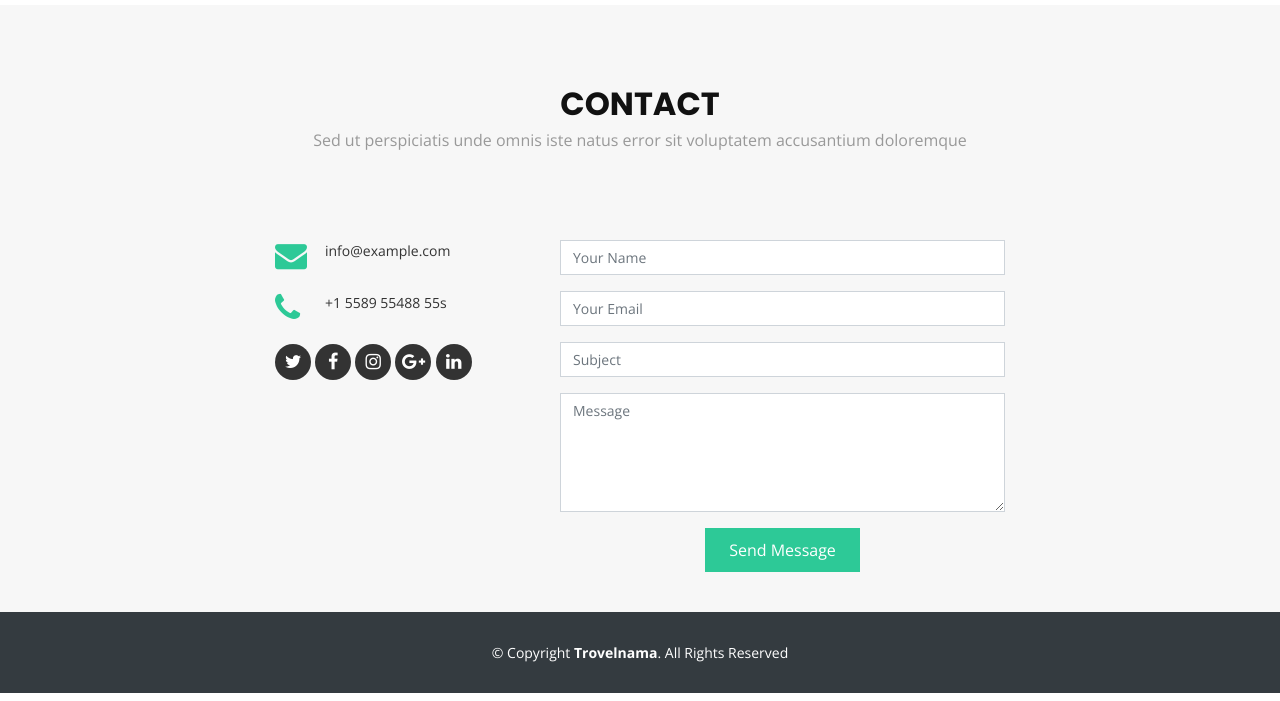
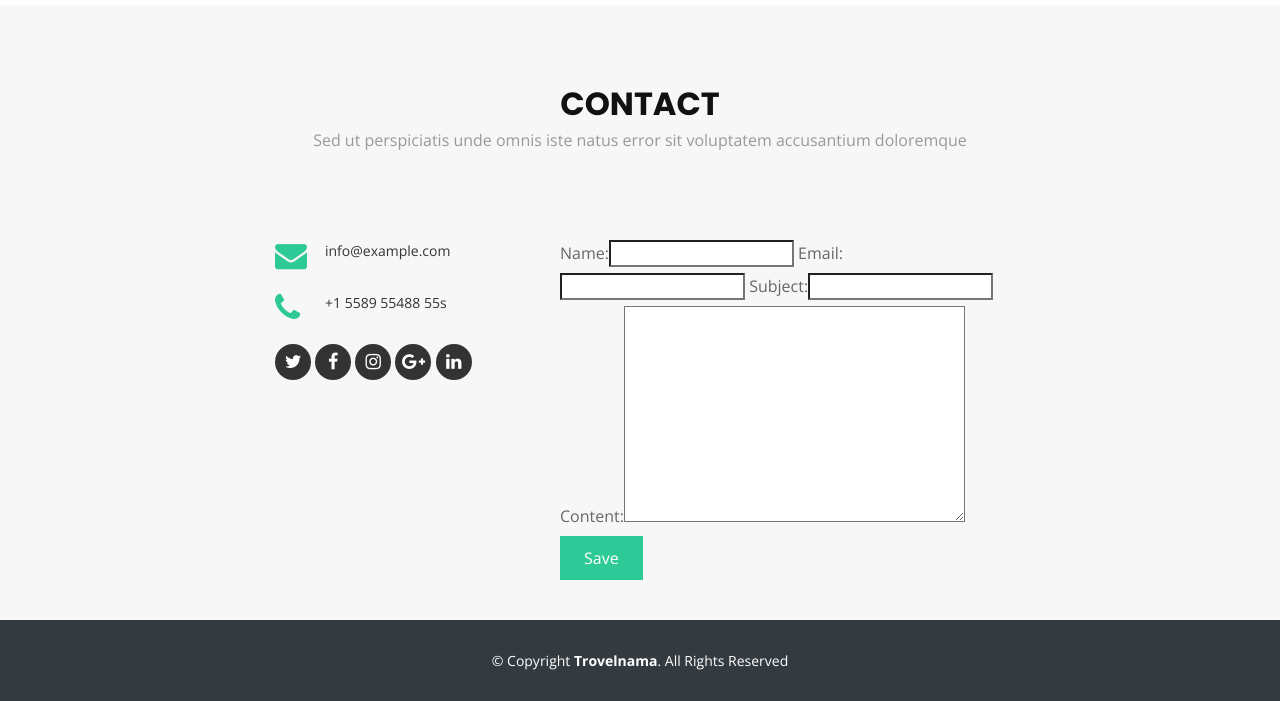
Before and after one commit to MTnes/Trovelnama_Django, a Django app: template templates/job_portal/index.html in a window 1280 px wide. Shown: the part 2935-3636 px from the top of the page. Run offline with Django 3.2, Linux system fonts and the light colour scheme; the template is opened without the code that fills it: values that come from a table or form of the project are taken from there, others are empty; data comes from the database, SQL or seed files in the repository; some libraries are stand-ins or nearby versions.

Commit message:
Contact Form Made Functional!

```diff
--- a/Trovelnama_Web/settings.py
+++ b/Trovelnama_Web/settings.py
@@ -47,7 +47,7 @@ MIDDLEWARE = [
     'django.middleware.security.SecurityMiddleware',
     'django.contrib.sessions.middleware.SessionMiddleware',
     'django.middleware.common.CommonMiddleware',
-    'django.middleware.csrf.CsrfViewMiddleware',
+    #'django.middleware.csrf.CsrfViewMiddleware',
     'django.contrib.auth.middleware.AuthenticationMiddleware',
     'django.contrib.messages.middleware.MessageMiddleware',
     'django.middleware.clickjacking.XFrameOptionsMiddleware',
--- a/job_portal/admin.py
+++ b/job_portal/admin.py
@@ -8,3 +8,7 @@ class Team_memberAdmin(admin.ModelAdmin):
 @admin.register(Blogs)
 class BlogAdmin(admin.ModelAdmin):
     pass
+
+@admin.register(Messages)
+class MessageAdmin(admin.ModelAdmin):
+    pass
--- /dev/null
+++ b/job_portal/forms.py
@@ -0,0 +1,13 @@
+from django import forms
+from .models import *
+
+
+class Messageform(forms.ModelForm):
+    name = models.CharField(max_length=100)
+    email = models.EmailField()
+    subject = models.CharField(max_length=200)
+    content = models.TextField
+
+    class Meta:
+        model = Messages
+        fields = ('name', 'email', 'subject', 'content',)
--- a/job_portal/models.py
+++ b/job_portal/models.py
@@ -40,3 +40,18 @@ class Blogs(models.Model):
         verbose_name_plural = 'Blogs'
     def __self__(self):
         return self.name
+
+class Messages(models.Model):
+    name = models.CharField(max_length=100)
+    email = models.EmailField()
+    subject = models.CharField(max_length=200)
+    content = models.TextField()
+    created_at = models.DateTimeField(auto_now=False, auto_now_add=True)
+    updated_at = models.DateTimeField(auto_now=False, auto_now_add=True)
+
+    class Meta:
+        managed = True
+        db_table = 'messages'
+        verbose_name_plural = 'Messages'
+    def __self__(self):
+        return self.name
--- a/templates/job_portal/index.html
+++ b/templates/job_portal/index.html
@@ -224,25 +224,10 @@
             <div class="form">
               <div id="sendmessage">Your message has been sent. Thank you!</div>
               <div id="errormessage"></div>
-              <form action="" method="post" role="form" class="contactForm">
-                <div class="form-group">
-                  <input type="text" name="name" class="form-control" id="name" placeholder="Your Name" data-rule="minlen:4" data-msg="Please enter at least 4 chars" />
-                  <div class="validation"></div>
-                </div>
-                <div class="form-group">
-                  <input type="email" class="form-control" name="email" id="email" placeholder="Your Email" data-rule="email" data-msg="Please enter a valid email" />
-                  <div class="validation"></div>
-                </div>
-                <div class="form-group">
-                  <input type="text" class="form-control" name="subject" id="subject" placeholder="Subject" data-rule="minlen:4" data-msg="Please enter at least 8 chars of subject" />
-                  <div class="validation"></div>
-                </div>
-                <div class="form-group">
-                  <textarea class="form-control" name="message" rows="5" data-rule="required" data-msg="Please write something for us" placeholder="Message"></textarea>
-                  <div class="validation"></div>
-                </div>
-                <div class="text-center"><button type="submit">Send Message</button></div>
-              </form>
+               <form method="POST">
+                 {{ form }}
+                <button type="submit">Save</button>
+               </form>
             </div>
           </div>
 
```
Also changed, not shown: job_portal/views.py (+21 -1 lines).
